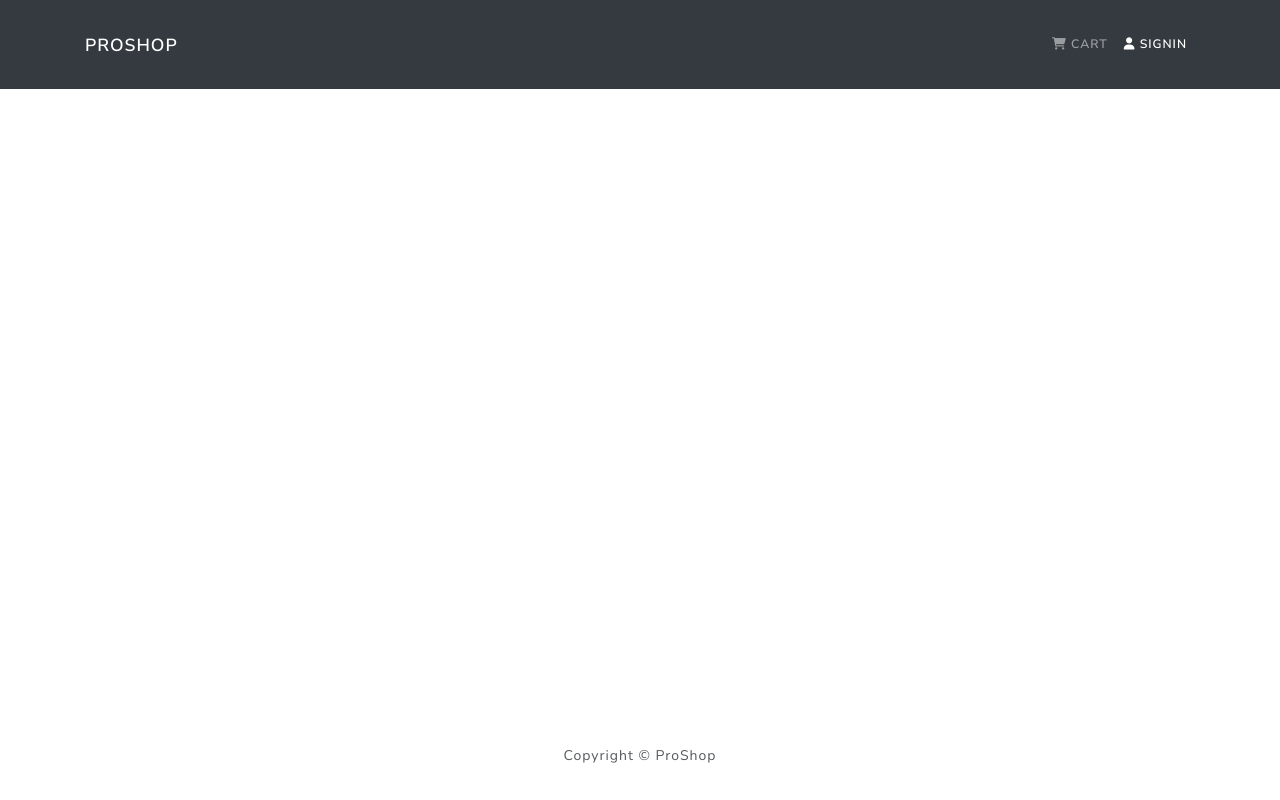
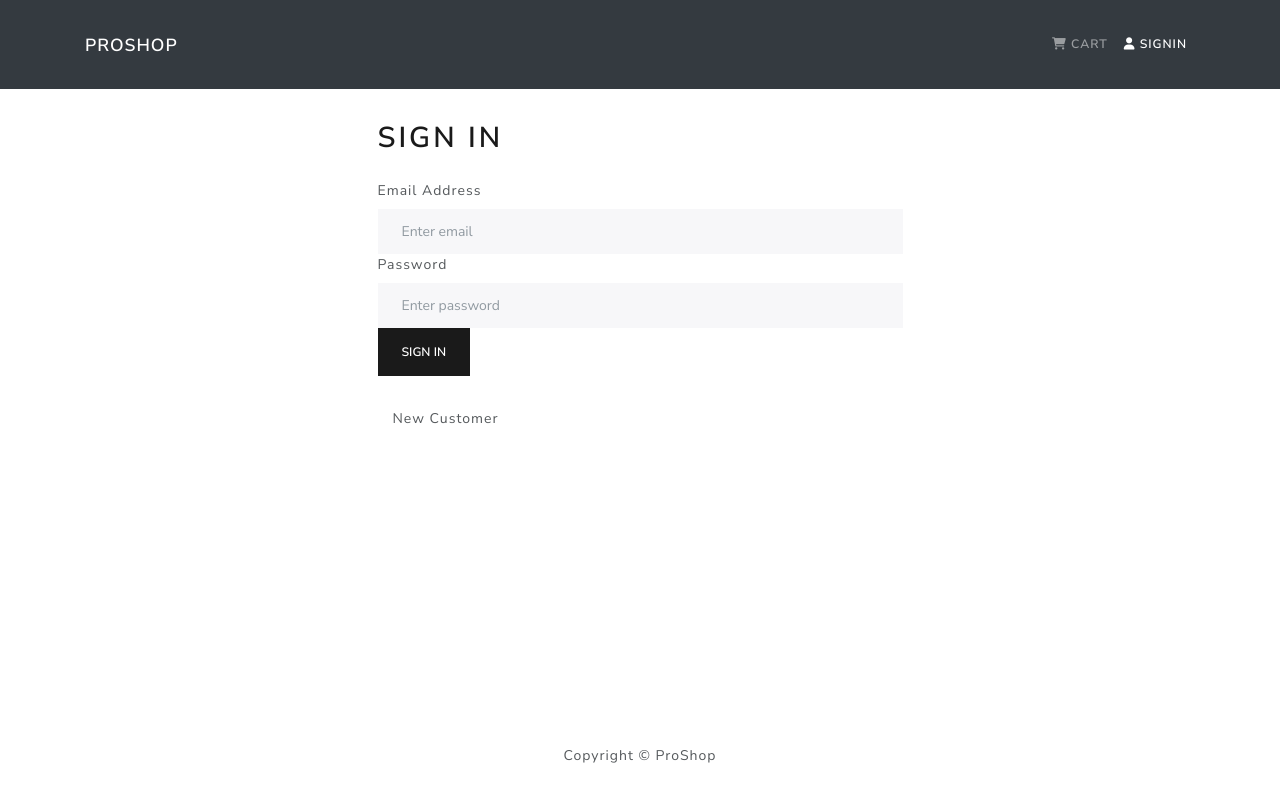
Before and after one commit to zand-yasin/ecommerce-frontend, a React (Create React App) app: page /login in a window 1280 px wide. Built offline with nearby package versions, Linux system fonts and the light colour scheme.

Commit message:
handle user login store

```diff
--- a/src/App.js
+++ b/src/App.js
@@ -5,6 +5,7 @@
 import HomeScreen from './screens/HomeScreen'
 import ProductScreen from './screens/ProductScreen'
 import CartScreen from './screens/CartScreen'
+import LoginScreen from './screens/LoginScreen'
 const App = () => {
   return (
     <Router>
@@ -12,11 +13,11 @@
       <main className='py-3'>
         <Container>
           <Routes>
-            <Route path='/' element={<HomeScreen />} />
+            <Route path='/login' element={<LoginScreen />} />
             <Route path='/product/:id' element={<ProductScreen />} />
             <Route path='/cart/:id' element={<CartScreen />} />
             <Route path='/cart' element={<CartScreen />} />
-            {/* <Route path='/' component={HomeScreen} exact /> */}
+            <Route path='/' element={<HomeScreen />} />
           </Routes>
         </Container>
       </main>
--- /dev/null
+++ b/src/components/FormContainer.js
@@ -0,0 +1,15 @@
+import React, { Children } from 'react'
+import { Container, Row, Col } from 'react-bootstrap'
+const FormContainer = ({ Children }) => {
+  return (
+    <Container>
+      <Row className='justify-content-md-center'>
+        <Col xs={12} md={6}>
+          {Children}
+        </Col>
+      </Row>
+    </Container>
+  )
+}
+
+export default FormContainer
--- /dev/null
+++ b/src/screens/LoginScreen.js
@@ -0,0 +1,84 @@
+import React, { useState, useEffect } from 'react'
+import { Link, useNavigate, useSearchParams } from 'react-router-dom'
+import { Form, Row, Col, Button, Container } from 'react-bootstrap'
+import { useDispatch, useSelector } from 'react-redux'
+
+import Message from '../components/Message'
+import Loader from '../components/Loader'
+
+import { login } from '../actions/userActions'
+import FormContainer from '../components/FormContainer'
+
+const LoginScreen = () => {
+  const [email, setEmail] = useState()
+  const [password, setPassword] = useState()
+  const [redirectParams, setredirectParams] = useSearchParams()
+  let redirect = redirectParams.get('redirect')
+
+  if (!redirect) redirect = '/login'
+
+  const submitHandler = (e) => {
+    e.preventDefault()
+    // DISPATCH LOGIN
+
+    dispatch(login(email, password))
+  }
+
+  const dispatch = useDispatch()
+  const userLogin = useSelector((state) => state.userLogin)
+
+  const { loading, error, userInfo } = userLogin
+  const navigate = useNavigate()
+
+  useEffect(() => {
+    if (userInfo) {
+      navigate(redirect)
+    }
+  }, [navigate, userInfo, redirect])
+
+  return (
+    <Container>
+      <Row className='justify-content-md-center'>
+        <Col xs={12} md={6}>
+          <h1>Sign In</h1>
+          {error && <Message variant='danger'>{error}</Message>}
+          {loading && <Loader />}
+          <Form onSubmit={submitHandler}>
+            <Form.Group controlId='email'>
+              <Form.Label>Email Address</Form.Label>
+              <Form.Control
+                type='email'
+                placeholder='Enter email'
+                value={email}
+                onChange={(e) => setEmail(e.target.value)}
+              ></Form.Control>
+            </Form.Group>
+            <Form.Group controlId='password'>
+              <Form.Label>Password</Form.Label>
+              <Form.Control
+                type='emial'
+                placeholder='Enter password'
+                value={password}
+                onChange={(e) => setPassword(e.target.value)}
+              ></Form.Control>
+            </Form.Group>
+
+            <Button type='submit' variant='primary'>
+              Sign In
+            </Button>
+          </Form>
+
+          <Row className='py-3'></Row>
+          <Col>
+            New Customer
+            <Link
+              to={redirect ? `/register?redirect=${redirect}` : '/register'}
+            ></Link>
+          </Col>
+        </Col>
+      </Row>
+    </Container>
+  )
+}
+
+export default LoginScreen
```
